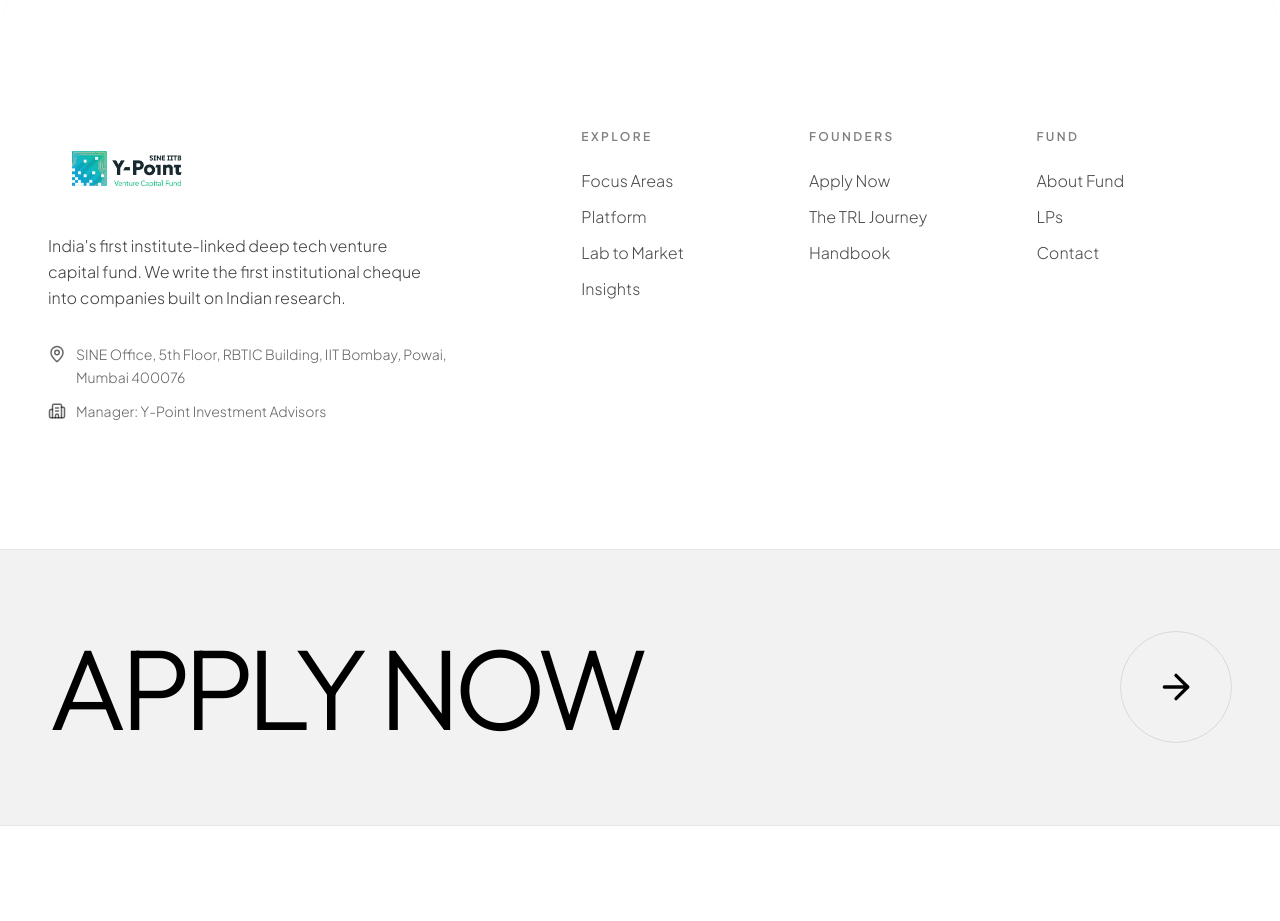
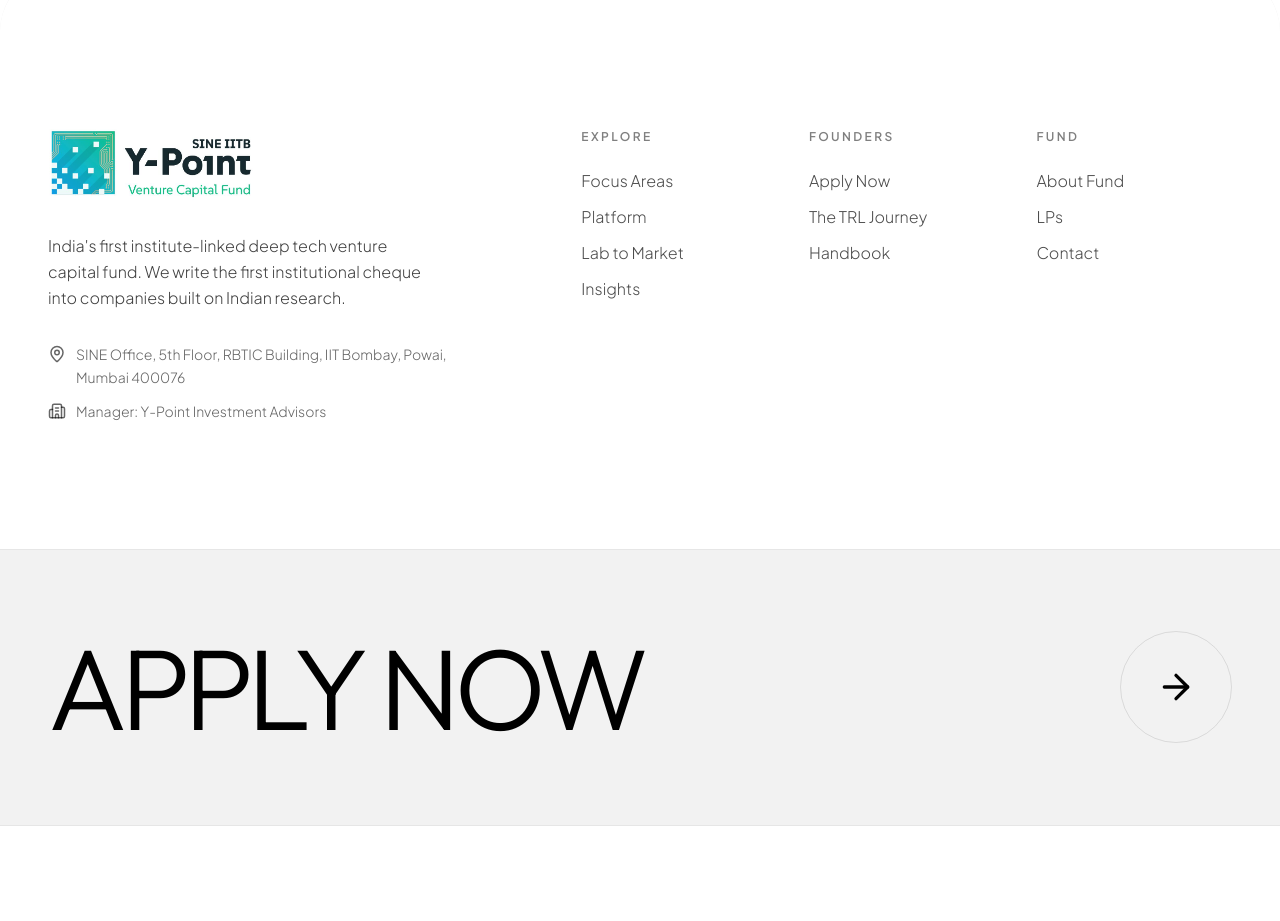
Before and after one commit to Ankit-singh-dot/y-point, a Next.js app in the folder my-app/: page /contact in a window 1280 px wide. Shown: the part 1520-2441 px from the top of the page. Built offline with nearby package versions, Linux system fonts and the light colour scheme.

Commit message:
navf_fixedapp/components/Footer.tsx

```diff
--- a/my-app/app/components/Footer.tsx
+++ b/my-app/app/components/Footer.tsx
@@ -28,10 +28,10 @@
             <div className="flex items-center gap-4">
               <div className="relative h-14 sm:h-16 md:h-18 w-auto flex items-center">
                 <Image
-                  src="/logo.jpeg"
+                  src="/logo-cropped.png"
                   alt="Y-Point Logo"
-                  width={220}
-                  height={70}
+                  width={240}
+                  height={84}
                   className="object-contain h-full w-auto opacity-95 hover:opacity-100 transition-opacity mix-blend-multiply dark:invert dark:hue-rotate-180 dark:mix-blend-screen"
                 />
               </div>
```
